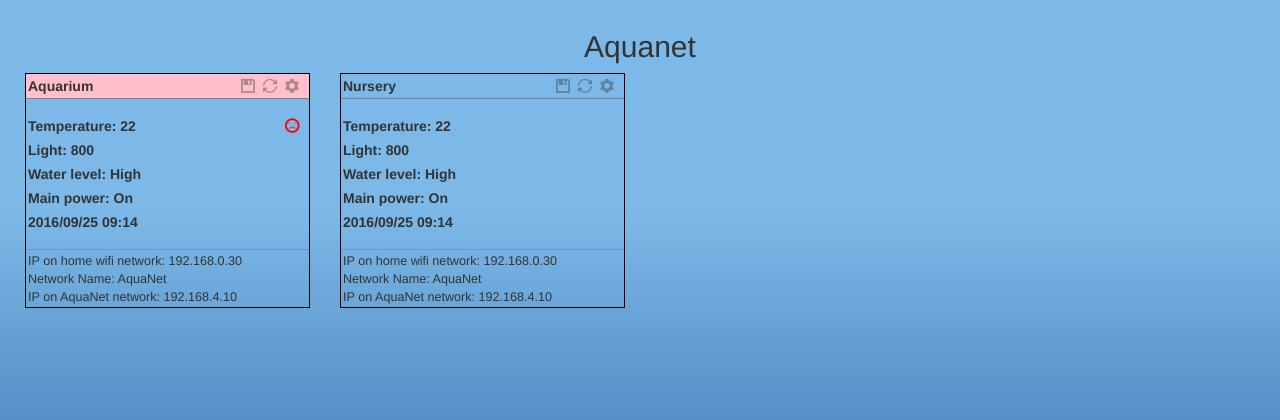
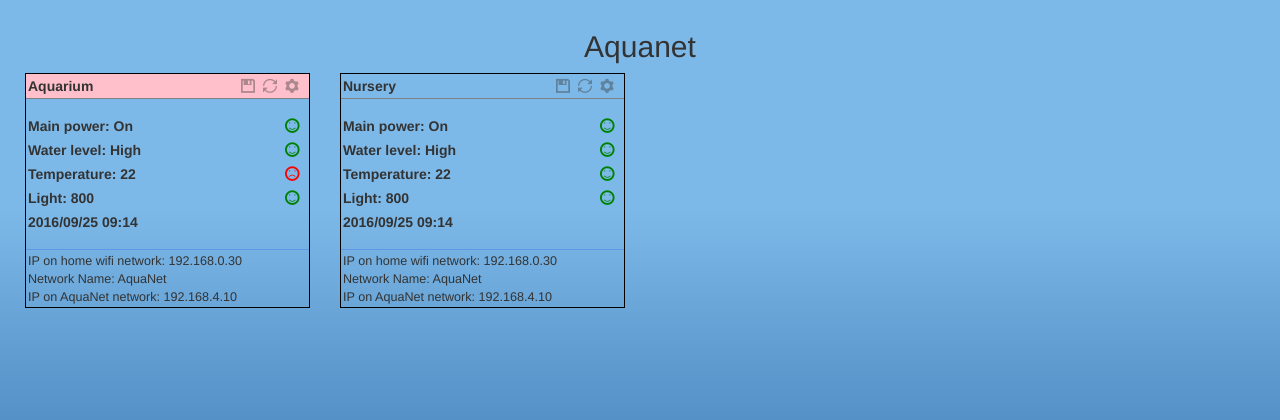
Before and after one commit to reivaxy/aquaMonitor, a PHP site: page /test.html in a window 1280 px wide. Shown: the top 420 px of the page. Run offline with PHP 8.4, Linux system fonts and the light colour scheme; some libraries are stand-ins or nearby versions; some web fonts are replaced.

Commit message:
Some UI improvements

```diff
--- a/aquaNet/www/css/aquaNet.css
+++ b/aquaNet/www/css/aquaNet.css
@@ -79,10 +79,16 @@ div.editor input.date {
   width: 13em;
 }
 
-div.editor input.lightOn, div.editor input.lightOff {
+div.editor input.lightOnStart, div.editor input.lightOnEnd {
+  width: 8em;
+}
+
+div.editor input.lightOff {
   width: 7em;
 }
-
+div.editor input.minTemp, div.editor input.maxTemp {
+  width: 3em;
+}
 div.editor button {
   height: 100%;
   padding: 0 3px;
@@ -105,16 +111,40 @@ span.icon:hover {
   opacity: 1;
 }
 
+body.fetchingError span.icon.icon-loop2 {
+  opacity: 1;
+  color: red;
+}
+@keyframes rotating {
+  from{transform:rotate(0deg);}
+  to{transform:rotate(360deg);}
+}
+
+body.fetching span.icon.icon-loop2 {
+  animation: rotating 2s linear infinite;
+  opacity: 1;
+}
+
 .icon.icon-pencil {
   display: none;
 }
 .isAlert>.icon.icon-sad {
   display: block;
 }
+.isAlert>.icon.icon-smile {
+  display: none;
+}
 
 span.icon.icon-sad {
   display: none;
   color: red;
+  font-weight: bold;
+  opacity: 1;
+  cursor: default;
+}
+span.icon.icon-smile {
+  display: block;
+  color: green;
   font-weight: bold;
   opacity: 1;
   cursor: default;
--- a/aquaNet/www/js/aquaNet.js
+++ b/aquaNet/www/js/aquaNet.js
@@ -62,28 +62,28 @@ $(document).ready(function() {
     template: _.template('\
 <div class="module <%- type %> <%- oneAlert %>" moduleId="<%- id %>">\
   <div class="name"><%- id %><div class="commands"><span class="icon icon-cog"/><span class="icon icon-loop2"/><span class="icon icon-floppy-disk"/></div></div>\
-  <div class="temperature <%- tempAlert %>"><%- temp %><span class="icon icon-sad"/></div>\
+  <div class="power <%- power %>"><span class="icon icon-sad"/><span class="icon icon-smile"/></div>\
+  <div class="waterLevel <%- waterLevel %>"><span class="icon icon-sad"/><span class="icon icon-smile"/></div>\
+  <div class="temperature <%- tempAlert %>"><%- temp %><span class="icon icon-sad"/><span class="icon icon-smile"/></div>\
   <div data="temperatureRange" class="setting temperatureRange"><%- minTemp %> - <%- maxTemp %><span class="icon icon-pencil"/>\
-    <div class="editor temperatureRange"><input class="minTemp" value="<%- minTemp %>"/><input class="maxTemp" value="<%- maxTemp %>"/><button class="save"><l/></button><span class="icon icon-cancel-circle"/></div>\
+    <div class="editor temperatureRange"><input type="number" class="minTemp" value="<%- minTemp %>"/><input type="number" class="maxTemp" value="<%- maxTemp %>"/><button class="save"><l/></button><span class="icon icon-cancel-circle"/></div>\
   </div>\
   <div data="temperatureAdjustment" class="setting temperatureAdjustment"><%- tempAdj %><span class="icon icon-pencil"/>\
-    <div class="editor temperatureAdjustment"><input class="tempAdj" value="<%- tempAdj %>"/><button class="save"><l/></button><span class="icon icon-cancel-circle"/></div>\
+    <div class="editor temperatureAdjustment"><input type="number" class="tempAdj" value="<%- tempAdj %>"/><button class="save"><l/></button><span class="icon icon-cancel-circle"/></div>\
   </div>\
-  <div class="light <%- lightAlert %>"><%- light %><span class="icon icon-sad"/></div>\
+  <div class="light <%- lightAlert %>"><%- light %><span class="icon icon-sad"/><span class="icon icon-smile"/></div>\
   <div data="lightOn" class="setting lightOn"><%- lightOn %><span class="icon icon-pencil"/>\
     <div class="editor lightOn"><input class="lightOn" value="<%- lightOn %>"/><button class="save"><l/></button><span class="icon icon-cancel-circle"/></div>\
   </div>\
   <div data="onLightRange" class="setting onLightRange"><%- minOnLight %> - <%- maxOnLight %><span class="icon icon-pencil"/>\
-    <div class="editor onLightRange"><input class="minOnLight" value="<%- minOnLight %>"/><input class="maxOnLight" value="<%- maxOnLight %>"/><button class="save"><l/></button><span class="icon icon-cancel-circle"/></div>\
+    <div class="editor onLightRange"><input type="number" class="minOnLight" value="<%- minOnLight %>"/><input type="number" class="maxOnLight" value="<%- maxOnLight %>"/><button class="save"><l/></button><span class="icon icon-cancel-circle"/></div>\
   </div>\
   <div data="lightOff" class="setting lightOff"><%- lightOff %><span class="icon icon-pencil"/>\
     <div class="editor lightOff"><input class="lightOff" value="<%- lightOff %>"/><button class="save"><l/></button><span class="icon icon-cancel-circle"/></div>\
   </div>\
   <div data="offLightRange" class="setting offLightRange"><%- minOffLight %> - <%- maxOffLight %><span class="icon icon-pencil"/>\
-    <div class="editor offLightRange"><input class="minOffLight" value="<%- minOffLight %>"/><input class="maxOffLight" value="<%- maxOffLight %>"/><button class="save"><l/></button><span class="icon icon-cancel-circle"/></div>\
+    <div class="editor offLightRange"><input type="number" class="minOffLight" value="<%- minOffLight %>"/><input type="number" class="maxOffLight" value="<%- maxOffLight %>"/><button class="save"><l/></button><span class="icon icon-cancel-circle"/></div>\
   </div>\
-  <div class="waterLevel <%- waterLevel %>"><span class="icon icon-sad"/></div>\
-  <div class="power <%- power %>"><span class="icon icon-sad"/></div>\
   <div data="date" class="setting date"><%- date %><span class="icon icon-pencil"/>\
     <div class="editor date"><input class="date" value="<%- date %>"/><button class="save"><l/></button><span class="icon icon-cancel-circle"/></div>\
   </div>\
@@ -133,12 +133,7 @@ $(document).ready(function() {
       $('body').removeClass("editing");
     },
     refreshData: function() {
-      modules.fetch({
-        reset: true,
-        error: function(collection, response, options) {
-          debugger;
-        }
-      });
+      fetch();
     },
     saveConfig: function() {
       this.send({command: "save"});
@@ -244,10 +239,16 @@ $(document).ready(function() {
 
   function fetch() {
     if(!$('body').hasClass("editing")) {
+      $('body').removeClass('fetchingError');
+      $('body').addClass('fetching');
       app.model.fetch({
         reset: false,
         error: function(collection, response, options) {
-          debugger;
+          $('body').addClass('fetchingError');
+          //debugger;
+        },
+        complete: function() {
+          $('body').removeClass('fetching');
         }
       });
     }
```
Also changed, not shown: 2 other files.
